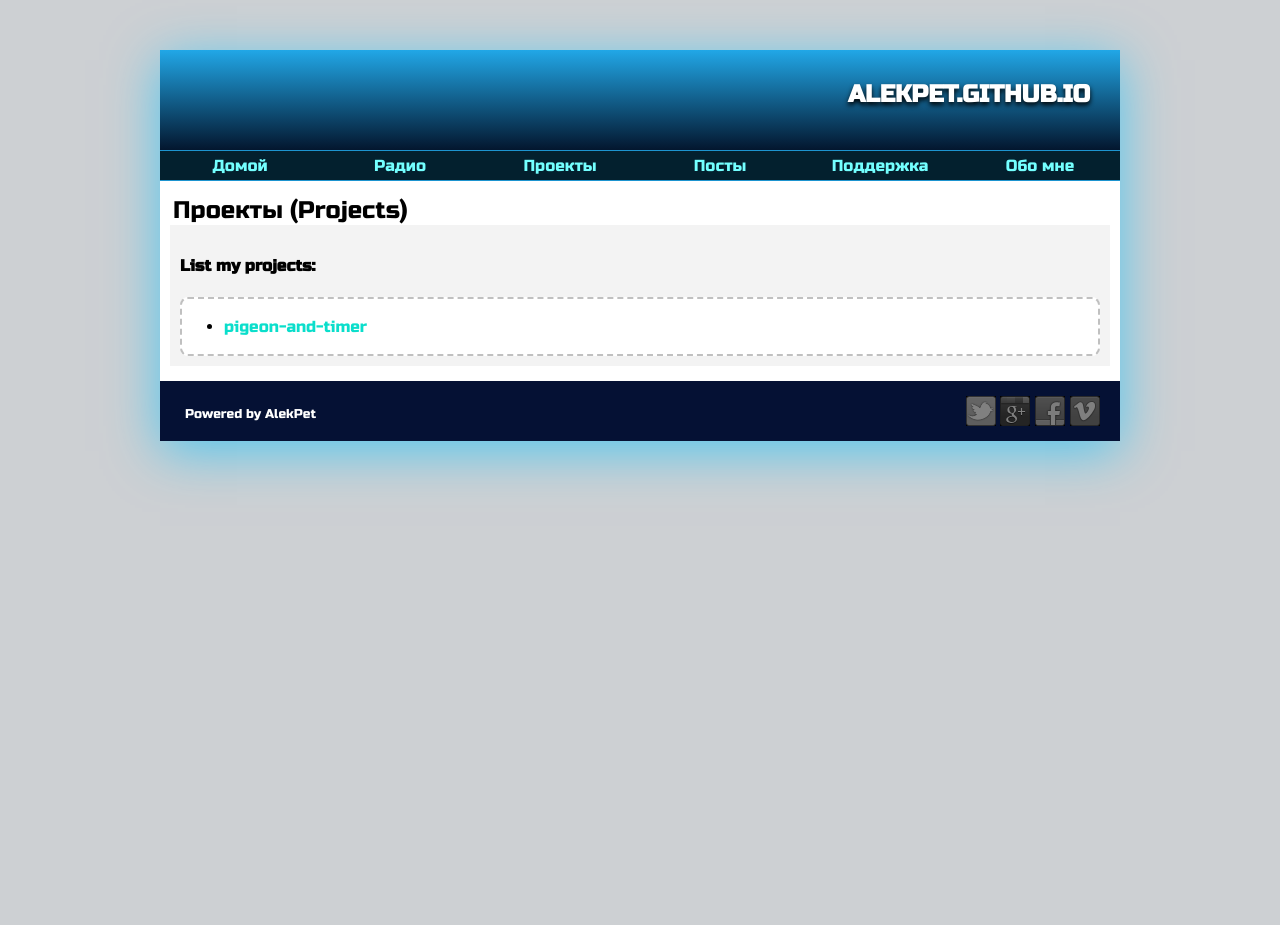
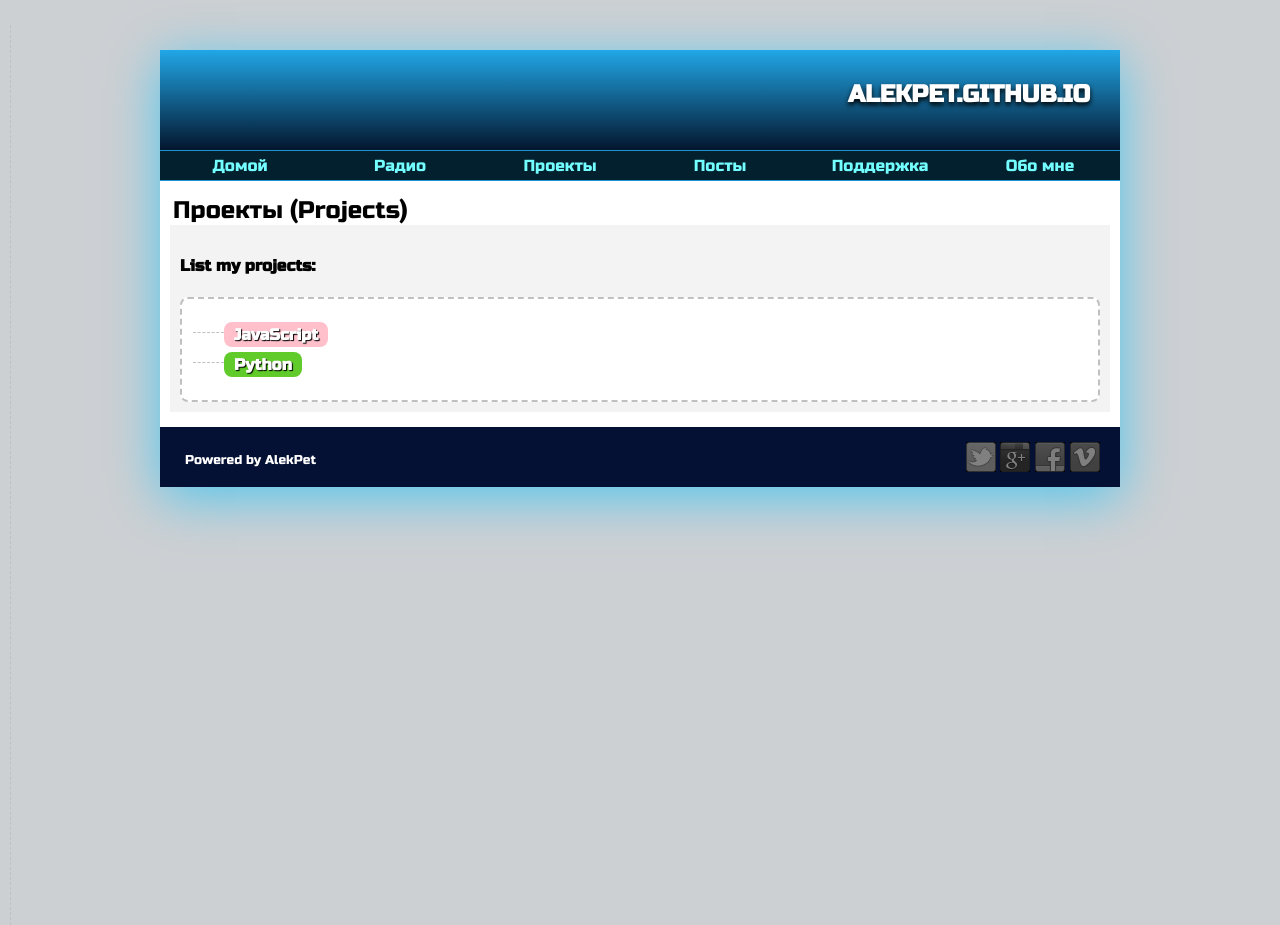
Before and after one commit to AlekPet/alekpet.github.io, a Jekyll site: the page built from projects.html, in a window 1280 px wide. Built offline with Jekyll 4.4.1, drawn with Linux system fonts in a browser that asks for light colours; before the commit the page ends 900 px from its top, so only the background shows below that; some of the changed lines change nothing that is shown.

Commit message:
added projects groups sorting...

```diff
--- a/css/style.css
+++ b/css/style.css
@@ -275,6 +275,59 @@
   border: 2px dashed silver;
 }
 
+/* Group styles */
+.group {
+  list-style: none;
+  user-select: none;
+  /* border-left: 1px dashed silver; */
+  overflow: hidden;
+}
+
+.group_title {
+  background: #73ffd7;
+  color: white;
+  font-weight: bold;
+  width: max-content;
+  padding: 3px 10px;
+  border-radius: 8px;
+  text-shadow: 1px 1px 1px black;
+  transition: 0.8s all;
+  margin: 5px 0;
+  cursor: pointer;
+}
+
+.group_item {
+  position: relative;
+}
+
+.group_title:hover {
+  background: #19a37c !important;
+}
+
+.group:not(.group_empty, .group_links)::before {
+  content: "";
+  height: 100%;
+  width: 1px;
+  border-left: 1px dashed silver;
+  position: absolute;
+  top: 25px;
+  left: 10px;
+}
+
+.group_links .group_title {
+  background: transparent;
+}
+
+.group_title::before {
+  content: "";
+  width: 3.5%;
+  height: 1px;
+  border-top: 1px dashed silver;
+  position: absolute;
+  right: 100%;
+  top: 10px;
+}
+
 /* mediaqueries */
 @media only screen and (max-width: 750px) {
   .posts_box {
--- /dev/null
+++ b/js/utils.js
@@ -0,0 +1,146 @@
+function mEl(
+  tag,
+  {
+    style = {},
+    cls = [],
+    text = "",
+    parent = null,
+    childs = [],
+    innerHTML = null,
+    dataset = null,
+  }
+) {
+  const el = document.createElement(tag);
+  Object.assign(el.style, style);
+  cls.map((c) => el.classList.add(c));
+
+  if (innerHTML) {
+    el.innerHTML = innerHTML;
+  } else {
+    el.textContent = text;
+  }
+
+  if (dataset) {
+    for (const p in dataset) {
+      el.dataset[p] = dataset[p];
+    }
+  }
+
+  childs.forEach((c) => el.append(c));
+
+  if (parent) parent.append(el);
+
+  return el;
+}
+
+function createLinks(links) {
+  return mEl("ul", {
+    cls: ["group", "group_links"],
+    style: { display: "none" },
+    childs: links.map(({ name, url }) =>
+      mEl("li", {
+        cls: ["group_title"],
+        innerHTML: `<a href="${url}" title=${name}>${name}</a>`,
+      })
+    ),
+  });
+}
+
+let idx = 0;
+function creteElementsList(data, group_hide = false) {
+  const group = mEl("ul", {
+    cls: ["group"],
+    style: { display: group_hide ? "none" : "block" },
+  });
+  group.setAttribute("g-idx", idx++);
+
+  for (const d in data) {
+    const group_data = data[d];
+    const group_settings = group_data.settings ?? {};
+    const group_title = mEl("div", {
+      cls: ["group_title"],
+      text: d,
+    });
+
+    let linksExists = false;
+    let groupsExists = false;
+
+    if (group_settings.bg) {
+      group_title.style.background = group_settings.bg;
+    }
+
+    const group_li = mEl("li", {
+      parent: group,
+      cls: ["group_item"],
+      childs: [group_title],
+    });
+
+    if (
+      group_data?.links &&
+      Array.isArray(group_data.links) &&
+      group_data.links.length
+    ) {
+      linksExists = true;
+      group_li.append(createLinks(group_data.links));
+    }
+
+    if (group_data?.groups && Object.keys(group_data.groups).length > 0) {
+      groupsExists = true;
+      group_li.append(creteElementsList(group_data.groups, true));
+    }
+
+    if (!groupsExists && !linksExists) {
+      mEl("ul", {
+        parent: group_li,
+        cls: ["group", "group_empty"],
+        style: { display: "none" },
+        childs: [
+          mEl("div", {
+            style: { background: "orange" },
+            cls: ["group_title"],
+            text: "This group is empty!",
+          }),
+        ],
+      });
+    }
+  }
+  return group;
+}
+
+function createGroupList(selectorWrapper, data) {
+  const wrapper =
+    typeof selectorWrapper === "string"
+      ? document.querySelector(selectorWrapper)
+      : typeof selectorWrapper === HTMLElement
+      ? selectorWrapper
+      : null;
+  if (!wrapper && data) return;
+
+  const group = creteElementsList(data);
+  wrapper.append(group);
+
+  group.addEventListener("click", function (e) {
+    const target = e.target;
+
+    if (
+      target.className === "group_title" ||
+      target.className === "subgroup group_title"
+    ) {
+      const uls = Array.from(target.parentElement.children).filter(
+        (tag) => tag.tagName === "UL"
+      );
+
+      if (uls) {
+        uls.map(
+          (el) =>
+            (el.style.display = el.style.display === "none" ? "block" : "none")
+        );
+      }
+    }
+  });
+}
+
+globalThis.mEl = mEl;
+globalThis.createGroupList = createGroupList;
+
+export { mEl, createGroupList };
--- a/projects.html
+++ b/projects.html
@@ -5,7 +5,48 @@
 <h4>List my projects: </h4>
 
 <div class="projects_list_box">
-    <ul class="projects_list">
+    <!-- <ul class="projects_list">
         <li><a href="/projects/pigeon-and-timer/index.html">pigeon-and-timer</a></li>
-    </ul>
+    </ul> -->
 </div>
+
+<script type="module">
+    import { createGroupList } from "/js/utils.js"
+
+    const data = {
+        JavaScript: {
+            settings: { bg: "pink" },
+            links: [
+                { name: "pigeon-and-timer", url: "/projects/pigeon-and-timer/index.html" },
+            ],
+            groups: {
+                userScript: {
+                    links: [
+                        { name: "Change-the-scope-to-games ", url: "https://github.com/AlekPet/Change-the-scope-to-games" },
+                        { name: "Rutor-Preview-Ajax", url: "https://github.com/AlekPet/Rutor-Preview-Ajax" },
+                        { name: "Grab-Radio-101.ru", url: "https://github.com/AlekPet/Grab-Radio-101.ru" }
+                    ]
+                },
+            },
+        },
+        Python: {
+            settings: { bg: "#60cb2b" },
+            groups: {
+                "AI": {
+                    settings: { bg: "purple" },
+                    links: [
+                        { name: "ComfyUI_Custom_Nodes_AlekPet", url: "https://github.com/AlekPet/ComfyUI_Custom_Nodes_AlekPet" },
+                        { name: "Fooocus_Extensions_AlekPet", url: "https://github.com/AlekPet/Fooocus_Extensions_AlekPet" },
+                        { name: "Prompt_Translate_AUTOMATIC1111", url: "https://github.com/AlekPet/Prompt_Translate_AUTOMATIC1111" },
+                    ]
+                },
+            },
+            links: [
+                { name: "TorrAcePlaylists ", url: "https://github.com/AlekPet/TorrAcePlaylists" },
+                { name: "Subtitles_Translate ", url: "https://github.com/AlekPet/Subtitles_Translate" },
+                { name: "m3u-template-generator ", url: "#private" },
+            ]
+        },
+    };
+    createGroupList(".projects_list_box", data)
+</script>
```
